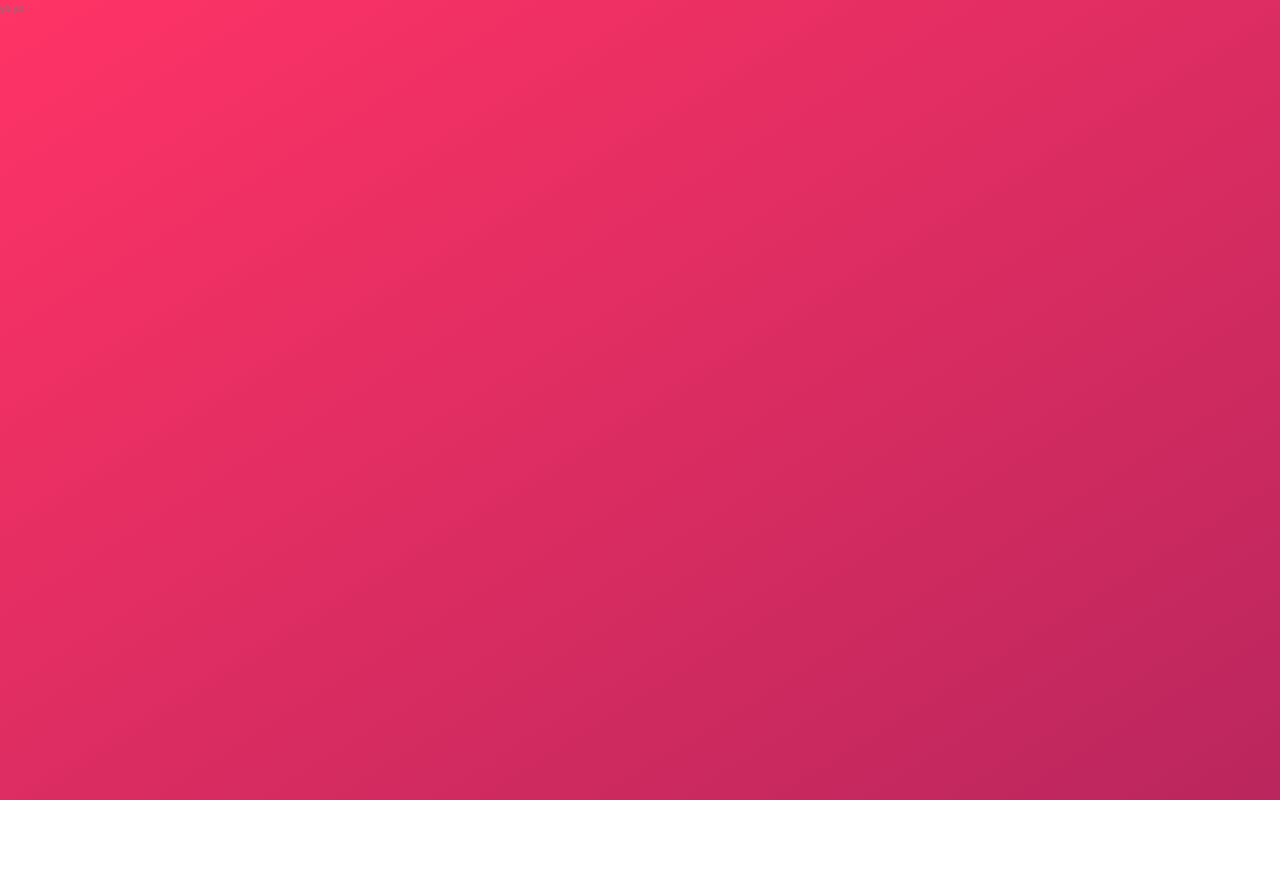
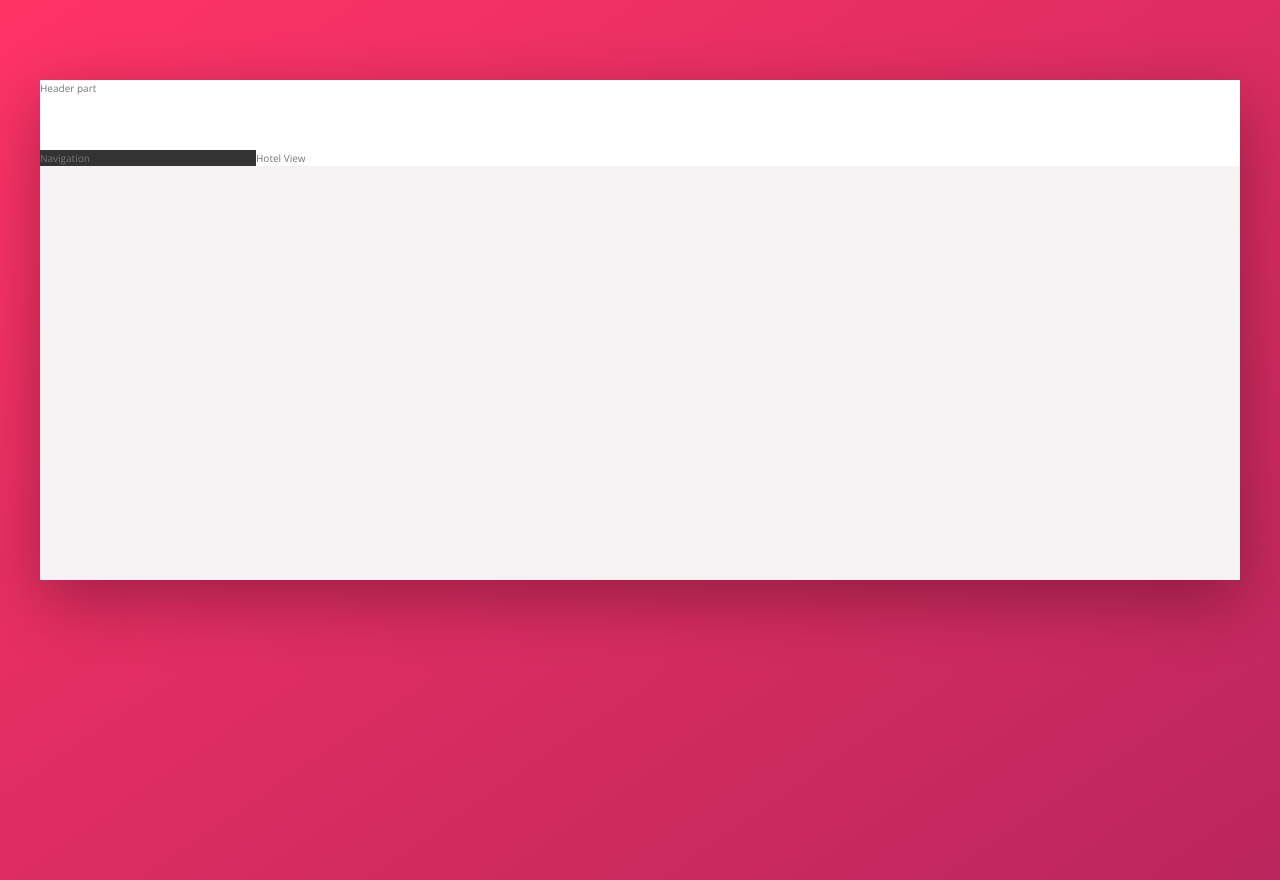
Before and after one commit to erichodges/css_study2, a website: page index.html in a window 1280 px wide. Before the commit the page ends 800 px from the top, so only its background shows below. Drawn offline with nearby package versions, Linux system fonts and the light colour scheme.

Commit message:
added basic flexbox layout

```diff
--- a/index.html
+++ b/index.html
@@ -11,7 +11,19 @@
     <title>trillo &mdash; Your all-in-one booking app</title>
   </head>
   <body>
-        yo yo
+    <div class="container">
+      <header class="header">
+        Header part
+      </header>
+      <div class="content">
+        <nav class="sidebar">
+          Navigation
+        </nav>
+        <main class="hotel-view">
+          Hotel View
+        </main>
+      </div>
+    </div>
 
   </body>
 </html>
--- a/sass/_base.scss
+++ b/sass/_base.scss
@@ -1,20 +1,5 @@
-/*
-COLORS
 
-Primary: #eb2f64
-Primary light: #FF3366
-Primary dark: #BA265D
 
-Grey light 1: #faf9f9
-Grey light 2: #f4f2f2
-Grey light 3: #f0eeee
-Grey light 4: #ccc
-
-Grey dark 1: #333
-Grey dark 2: #777
-Grey dark 3: #999
-
-*/
 :root {
   --color-primary: #eb2f64;
   --color-primary-light: #FF3366;
@@ -27,6 +12,8 @@
   --color-grey-dark-1: #333;
   --color-grey-dark-2: #777;
   --color-grey-dark-3: #999;
+
+  --shadow-dark: 0 2rem 6rem rgba(0,0,0,.3);
 }
 
 * {
--- a/sass/_layout.scss
+++ b/sass/_layout.scss
@@ -0,0 +1,33 @@
+.container {
+  max-width: 120rem;
+  margin: 8rem auto;
+  background-color: var(--color-grey-light-2);
+  box-shadow: var(--shadow-dark);
+
+  min-height: 50rem;
+}
+
+.header {
+  height: 7rem;
+  background-color: #fff;
+  border-bottom: var(--color-grey-light-2);
+
+
+}
+
+.content {
+  display: flex;
+}
+
+.sidebar {
+  background-color: var(--color-grey-dark-1);
+
+  flex: 0 0 18%;
+
+}
+
+.hotel-view {
+  background-color: #fff;
+
+  flex: 1;
+}
```
Also changed, not shown: css/style.css. Lines whose indentation alone changed are shown as unchanged.
